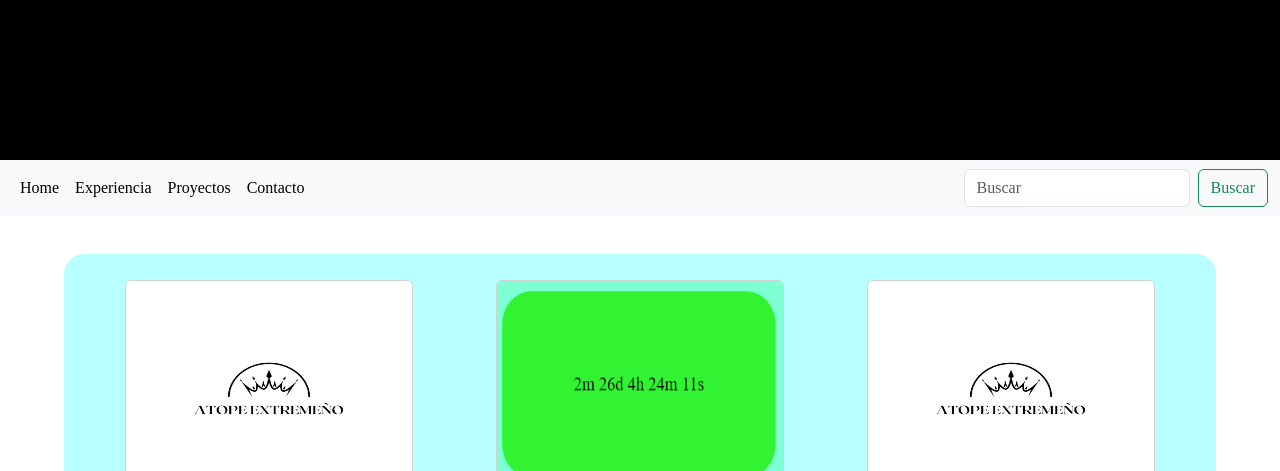
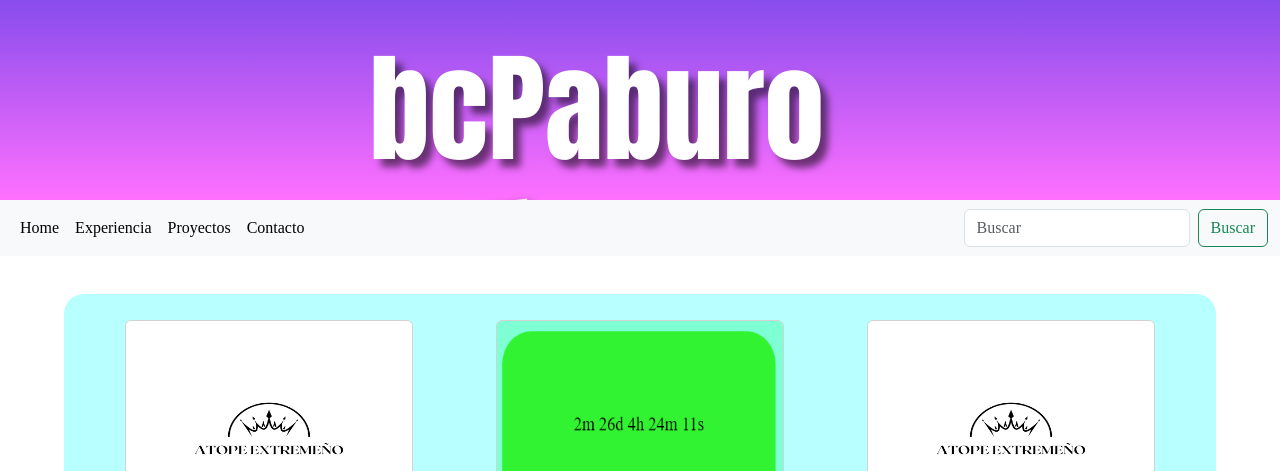
Before and after one commit to PabloGonzalez12/portfolio, a plain HTML site: page index.html in a window 1280 px wide. Shown: the top 471 px of the page. Drawn offline with nearby package versions, Linux system fonts and the light colour scheme.

Commit message:
header update

```diff
--- a/index.html
+++ b/index.html
@@ -15,7 +15,10 @@
 <body>
 
     <header>
-
+      <div class="title">
+        <img class="logo" src="./img-main/cropped_logo.png" alt="logo">
+        <div class="text">bcPaburo</div>
+      </div>
     </header>
 
     <nav class="navbar navbar-expand-lg bg-body-tertiary">
--- a/src/css/style.css
+++ b/src/css/style.css
@@ -5,12 +5,54 @@
     font-family: 'Times New Roman', Times, serif;
 }
 
+:root{
+    --fancy-gradient: linear-gradient(to bottom, #884ced, #ff70ff)
+  }
+
 header{
-    width: 100%;
-    height: 20vh;
-    background-color: rgb(0, 0, 0);
-    color: rgb(255, 255, 255);
+    height: 200px;
+    background: var(--fancy-gradient);
+    display: flex;
+    justify-content: center;
 }
+
+.logo{
+    display: inline-block;
+    width: 200px;
+    transform: translateY(10px) rotate(-7deg);
+    filter: drop-shadow(5px 5px 5px #0008);
+    z-index: 1;
+    transition: transform 0.5s ease;
+}
+
+header:hover .logo{
+    transform: translateY(210px) rotate(-7deg);
+}
+
+.title{
+    width: 600px;
+    height: 100%;
+    overflow: hidden;
+    display: flex;
+    align-items: flex-end;
+}
+.text{
+    font-family: Impact, Haettenschweiler, 'Arial Narrow Bold', sans-serif;
+    color: white;
+    font-weight: 800;
+    text-shadow: 5px 5px 5px #0008;
+    font-size: 5rem;
+    padding: 5px;
+    line-height: 80%;
+    transform: translate(10px);
+    transition: transform 0.5s ease;
+}
+
+header:hover .text{
+    transform: translate(-100px, -55px) scale(1.5);
+}
+
+
 
 .proyects{
     width: 90%;
```
Also changed, not shown: img-main/cropped_logo.png (added).
